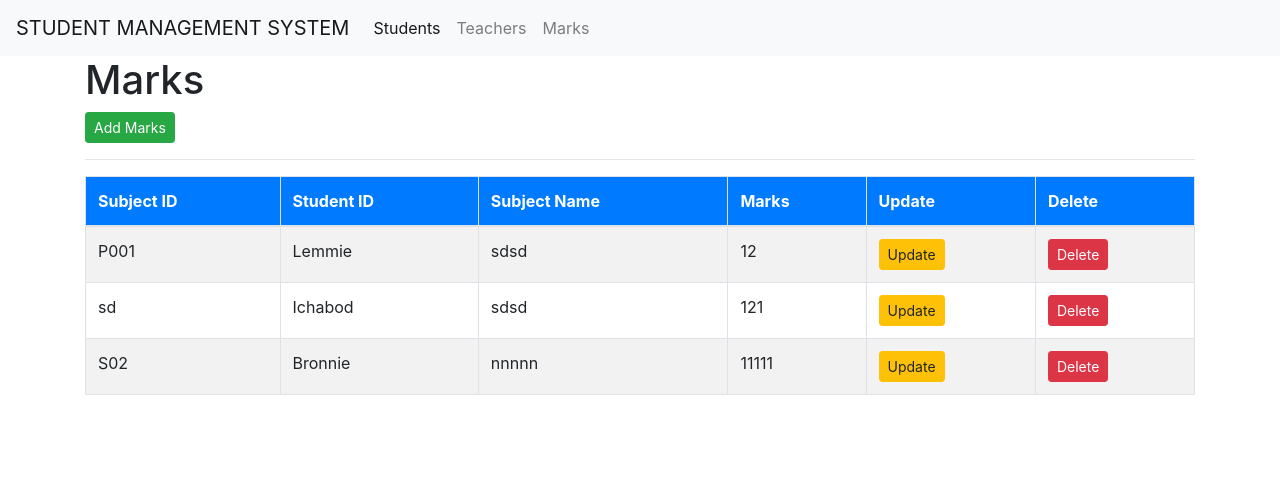
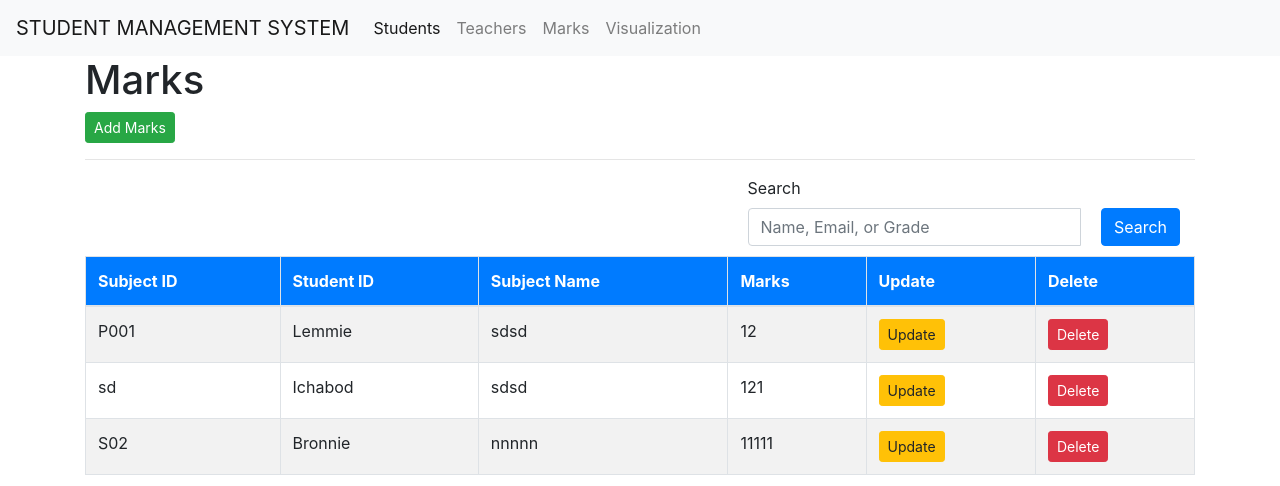
Before and after one commit to pasan04/SP24-ADT-Final-Project, a Django app: page /marks/ in a window 1280 px wide. Shown: the top 486 px of the page. Run offline with Django 5.2, Linux system fonts and the light colour scheme; data comes from the database, SQL or seed files in the repository; some libraries are stand-ins or nearby versions.

Commit message:
add visualization and functionality

```diff
--- a/student_management/project/templates/layout.html
+++ b/student_management/project/templates/layout.html
@@ -24,8 +24,11 @@
             <li class="nav-item">
                 <a class="nav-link" href="/teachers/">Teachers</a>
             </li>
+           <li class="nav-item">
+                <a class="nav-link" href="/marks/">Marks</a>
+            </li>
             <li class="nav-item">
-                <a class="nav-link" href="/marks/">Marks</a>
+                <a class="nav-link" href="/visualize/">Visualization</a>
             </li>
           </ul>
         </div>
--- a/student_management/project/templates/marks.html
+++ b/student_management/project/templates/marks.html
@@ -9,6 +9,19 @@
     <h1>Marks</h1>
     <a href="/marks/add/" class="btn btn-success btn-sm">Add Marks</a>
     <hr>
+    <div class="container" style="margin-bottom: 10px;">
+        <form method="GET" action="{% url 'filter_marks' %}">
+            <div class="row justify-content-end">
+                <div class="col-md-5">
+                    <label>Search</label>
+                    <div class="input-group">
+                        <input type="text" name="query" class="form-control" placeholder="Name, Email, or Grade" style="margin-right: 20px;"/>
+                        <button type="submit" class="btn btn-primary">Search</button>
+                    </div>
+                </div>
+            </div>
+        </form>
+    </div>
     <table class="table table-striped table-bordered">
         <thead  style="background-color: #007bff; color: white;">
             <tr>
--- a/student_management/project/templates/students.html
+++ b/student_management/project/templates/students.html
@@ -13,7 +13,7 @@
         <form method="GET" action="{% url 'filter_students' %}">
             <div class="row justify-content-end">
                 <div class="col-md-5">
-                <label>Search Students</label>
+                    <label>Search</label>
                     <div class="input-group">
                         <input type="text" name="query" class="form-control" placeholder="Name, Email, or Grade" style="margin-right: 20px;"/>
                         <button type="submit" class="btn btn-primary">Search</button>
--- a/student_management/project/templates/updateStudent.html
+++ b/student_management/project/templates/updateStudent.html
@@ -16,7 +16,7 @@
                     <p class="text-success">{{msg}}</p>
                 {% endfor %}
             {% endif %}
-            <form method="post" action="/students/update/{{student.sid}}">
+            <form method="post" action="/students/update-call/{{student.sid}}">
                 {% csrf_token %}
                 <table class="table table-bordered">
                     <tr>
--- a/student_management/project/templates/updateTeacher.html
+++ b/student_management/project/templates/updateTeacher.html
@@ -16,7 +16,7 @@
                     <p class="text-success">{{msg}}</p>
                 {% endfor %}
             {% endif %}
-            <form method="post" action="{% url 'updateTeacher' teacher.tid %}">
+            <form method="post" action="/teachers/update-call/{{teacher.tid}}">
                 {% csrf_token %}
                 <table class="table table-bordered">
                     <tr>
--- a/student_management/project/urls.py
+++ b/student_management/project/urls.py
@@ -7,16 +7,23 @@ urlpatterns = [
     path("students/", views.students, name="students"),
     path('students/add/', views.add_student, name = 'addStudent'),
     path('students/update/<int:sid>/', views.update_student, name='updateStudent'),
+    path('students/update-call/<int:sid>', views.call_update_student_function, name='callupdateStudent'),
     path('students/delete/<int:id>/', views.delete_student, name='deleteStudent'),
     path('students/filter/', views.filter_students, name='filter_students'),
 
     path('teachers/', views.teachers, name='teachers'),
     path('teachers/add/', views.add_teacher, name='addTeacher'),
     path('teachers/update/<int:tid>/', views.update_teacher, name='updateTeacher'),
+    path('teachers/update-call/<int:tid>', views.call_update_teacher_function, name='callupdateTeacher'),
     path('teachers/delete/<int:id>', views.delete_teacher, name='deleteTeacher'),
+    path('teachers/filter/', views.filter_teachers, name='filter_teachers'),
 
     path('marks/', views.marks, name='marks'),
     path('marks/add/', views.add_mark, name='addMark'),
-    path('marks/update/<str:subject_id>/<int:sid>/', views.update_mark, name='updateMark'),
+    path('marks/update/<str:subject_id>/<int:sid>/', views.get_update_mark, name='updateMark'),
+    path('marks/update-call/<str:subject_id>/<int:sid>', views.update_mark, name='callupdateMark'),
     path('marks/delete/<str:subject_id>/<int:sid>/', views.delete_mark, name='deleteMark'),
+    path('marks/filter/', views.filter_marks, name='filter_marks'),
+
+    path('visualize/', views.plot_marks_bar_graph, name='visualization'),
 ]
--- a/student_management/project/views.py
+++ b/student_management/project/views.py
@@ -1,11 +1,13 @@
 from django.db import IntegrityError
 from django.shortcuts import render,redirect,get_object_or_404
-from django.http import HttpResponse
+from django.db.models import Avg
 from project.models import Students,Teacher, Marks, CompositeKey
 from django.contrib import messages
 from django.db.models import Q
-
-#reffered - Create crud application with Django 3, Bootstrap 4 and SQLite - Part 1
+import matplotlib
+matplotlib.use('Agg')  # Use the Agg backend which doesn't require a GUI
+import matplotlib.pyplot as plt
+import io
 
 def students(request):
     all_students = Students.objects.all()
@@ -23,11 +25,44 @@ def add_student(request):
 
 def update_student(request, sid):
     student = Students.objects.get(sid=sid)
+    student = Students.objects.get(sid=sid)
     return render(request, 'updateStudent.html', {'student':student})
+
+
+def call_update_student_function(request, sid):
+    student = Students.objects.get(sid=sid)
+
+    name = request.POST['name']
+    email = request.POST['email']
+    age = request.POST['age']
+    grade = request.POST['grade']
+
+    student.name = name
+    student.email = email
+    student.age = age
+    student.grade = grade
+
+    student.save()
+    messages.success(request, 'Data has been updated successfully!')
+    return render(request, 'updateStudent.html', {'student': student})
 
 def update_teacher(request, tid):
     teacher = Teacher.objects.get(tid=tid)
     return render(request, 'updateTeacher.html', {'teacher':teacher})
+
+def call_update_teacher_function(request, tid):
+    teacher = Teacher.objects.get(tid=tid)
+
+    name = request.POST['name']
+    email = request.POST['email']
+
+    teacher.name = name
+    teacher.email = email
+
+    teacher.save()
+    messages.success(request, 'Data has been updated successfully!')
+    return render(request, 'updateTeacher.html', {'teacher': teacher})
+
 
 def delete_student(request, id):
     Students.objects.filter(sid=id).delete()
@@ -45,6 +80,20 @@ def filter_students(request):
 
     # Render the 'students.html' template with the filtered students
     return render(request, 'students.html', {'students': filtered_students})
+
+
+def filter_teachers(request):
+    # Get the single query parameter from the request
+    query = request.GET.get('query', '')
+
+    # Filter teachers based on the query parameter across name and email.
+    filtered_teachers = Teacher.objects.filter(
+        Q(name__icontains=query) | Q(email__icontains=query)
+    )
+
+    # Render the 'students.html' template with the filtered students
+    return render(request, 'teachers.html', {'teachers': filtered_teachers})
+
 
 
 def teachers(request):
@@ -66,7 +115,6 @@ def delete_teacher(request, id):
 def marks(request):
     all_marks = Marks.objects.select_related('composite_key__sid').all()
     return render(request, 'marks.html', {'marks': all_marks})
-
 
 def add_mark(request):
     all_students = Students.objects.all()
@@ -111,6 +159,22 @@ def add_mark(request):
     # Render the 'addMark.html' template if the request method is not POST
     return render(request, 'addMark.html', {'students': all_students})
 
+def get_update_mark(request, subject_id, sid):
+    all_students = Students.objects.all()
+
+    composite_key = get_object_or_404(CompositeKey, subject_id=subject_id, sid=sid)
+
+    # Retrieve the Marks instance using the composite key
+    mark = get_object_or_404(Marks, composite_key=composite_key)
+
+    context = {
+        'students': all_students,
+        'mark': mark,
+        'subject_id': subject_id,
+        'sid': sid
+    }
+
+    return render(request, 'updateMark.html', context)
 
 def update_mark(request, subject_id, sid):
     # Retrieve the CompositeKey instance
@@ -161,3 +225,34 @@ def delete_mark(request, subject_id, sid):
         # Handle the case where the CompositeKey or Marks instance does not exist
         # You may choose to log an error, show a custom error message, or simply redirect to the marks page
         return redirect('/marks')
+
+def filter_marks(request):
+    # Get the single query parameter from the request
+    query = request.GET.get('query', '')
+
+    # Filter marks based on the query parameter across subject name, subject ID, and marks (case-insensitive)
+    filtered_marks = Marks.objects.filter(
+        Q(subject_name__icontains=query) | Q(composite_key__subject_id__icontains=query) | Q(marks__icontains=query)
+    )
+
+    # Render the 'marks.html' template with the filtered marks
+    return render(request, 'marks.html', {'marks': filtered_marks})
+
+
+
+def plot_marks_bar_graph(request):
+    # Aggregate marks data from the database
+    marks_data = Marks.objects.values('subject_name').annotate(avg_marks=Avg('marks'))
+
+    # Extract subjects and average marks from aggregated data
+    subjects = [item['subject_name'] for item in marks_data]
+    avg_marks = [item['avg_marks'] for item in marks_data]
+
+    # Embed the graph data into the HTML template context
+    context = {
+        'subjects': subjects,
+        'marks': avg_marks
+    }
+
+    # Render the template with the context
+    return render(request, 'marks_graph.html', context)
--- a/student_management/requirements.txt
+++ b/student_management/requirements.txt
@@ -1,7 +1,6 @@
 asgiref==3.7.2
 dj-database-url==2.1.0
 Django==5.0.3
-django-heroku==0.3.1
 gunicorn==21.2.0
 packaging==24.0
 psycopg2==2.9.9
--- a/student_management/student_management/settings.py
+++ b/student_management/student_management/settings.py
@@ -11,7 +11,6 @@ https://docs.djangoproject.com/en/5.0/ref/settings/
 """
 
 from pathlib import Path
-import django_heroku
 import dj_database_url
 import os
 
@@ -132,5 +131,3 @@ STATICFILES_DIRS = (os.path.join(BASE_DIR, 'static'),)
 # https://docs.djangoproject.com/en/5.0/ref/settings/#default-auto-field
 
 DEFAULT_AUTO_FIELD = "django.db.models.BigAutoField"
-
-django_heroku.settings(locals())
```
Also changed, not shown: student_management/project/templates/marks_graph.html (added, +64 -0 lines), student_management/project/templates/teachers.html (+14 -0 lines), student_management/project/templates/updateMark.html (+18 -6 lines). Lines whose indentation alone changed are shown as unchanged.
